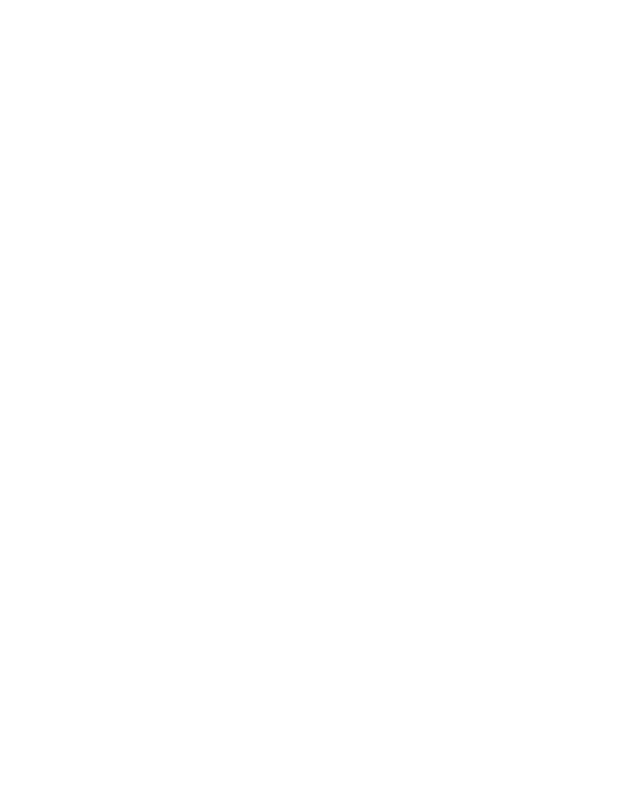
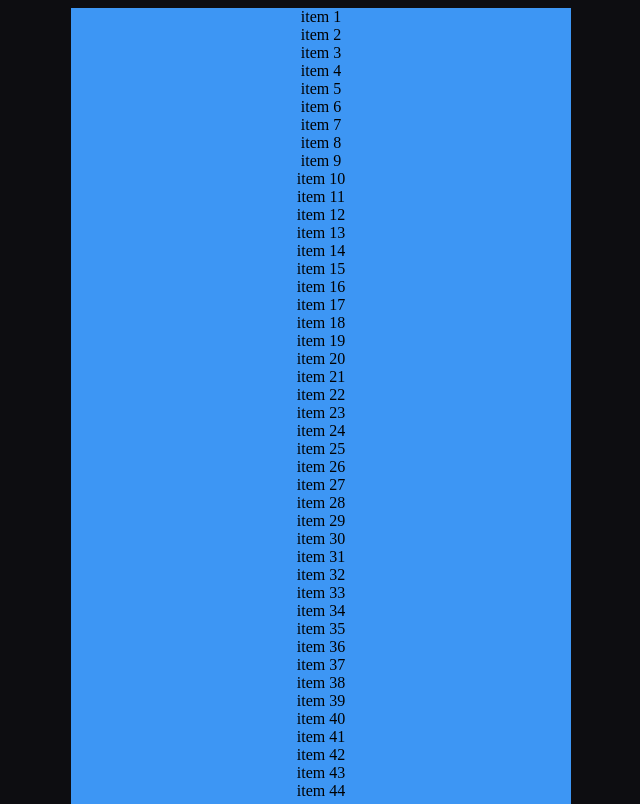
Before and after one commit to strigoi229/Krakhmalov_Front-End-Pro-, a plain HTML site: page index.html in a window 1280 px wide. Shown: the top 804 px of the page, without its empty margins (319-959 px from the left). Drawn offline with Linux system fonts and the light colour scheme; the site is published under a folder, as on GitHub Pages, so addresses that start at the root find nothing.

Commit message:
Update index.html

```diff
--- a/index.html
+++ b/index.html
@@ -1 +1 @@
-<!doctype html><html lang="en"><head><meta charset="utf-8"/><link rel="icon" href="/favicon.ico"/><meta name="viewport" content="width=device-width,initial-scale=1"/><meta name="theme-color" content="#000000"/><meta name="description" content="Web site created using create-react-app"/><link rel="apple-touch-icon" href="/logo192.png"/><link rel="manifest" href="/manifest.json"/><title>React App</title><script defer="defer" src="/static/js/main.7d99ed17.js"></script><link href="/static/css/main.359bcbb3.css" rel="stylesheet"></head><body><noscript>You need to enable JavaScript to run this app.</noscript><div id="root"></div></body></html>
+<!doctype html><html lang="en"><head><meta charset="utf-8"/><link rel="icon" href="/favicon.ico"/><meta name="viewport" content="width=device-width,initial-scale=1"/><meta name="theme-color" content="#000000"/><meta name="description" content="Web site created using create-react-app"/><link rel="apple-touch-icon" href="/logo192.png"/><link rel="manifest" href="/manifest.json"/><title>React App</title><script defer="defer" src="static/js/main.7d99ed17.js"></script><link href="static/css/main.359bcbb3.css" rel="stylesheet"></head><body><noscript>You need to enable JavaScript to run this app.</noscript><div id="root"></div></body></html>
```
